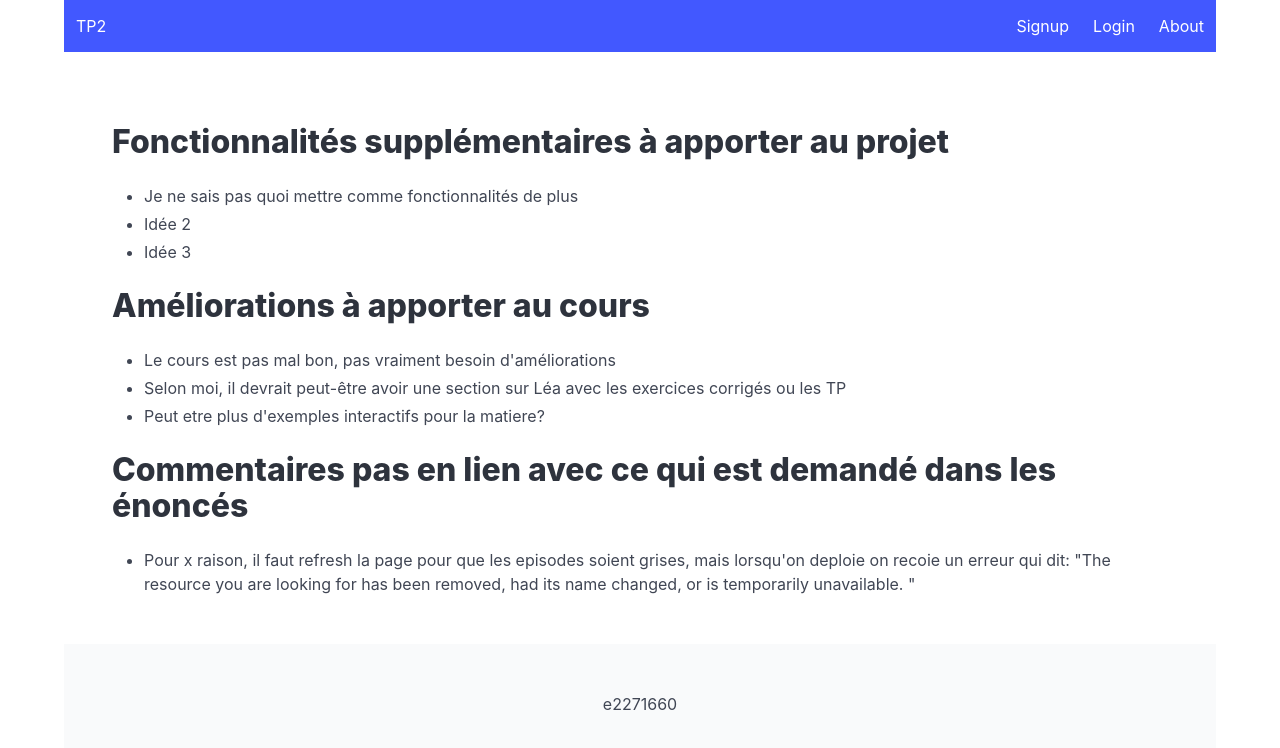
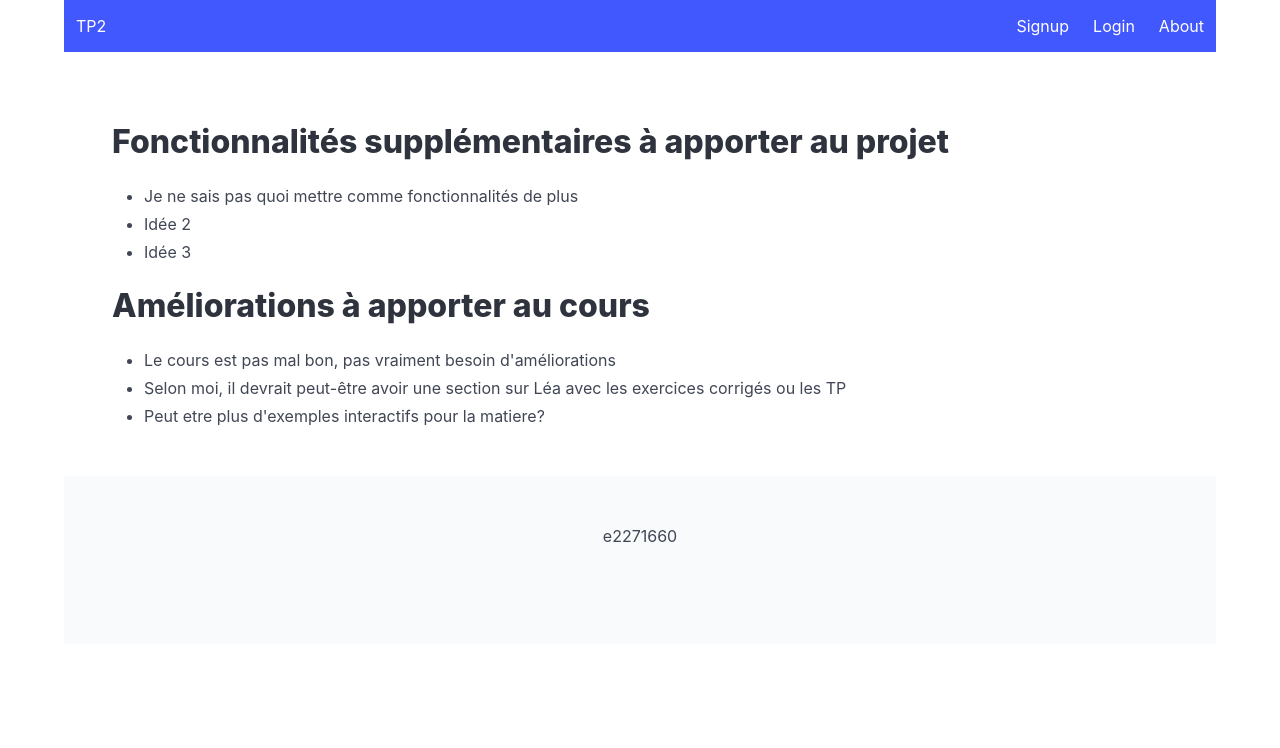
Before and after one commit to PepiDearo/tp2appwebclientes1, a React (Vite) app: page /about in a window 1280 px wide. Shown: the top 748 px of the page. Built offline with nearby package versions, Linux system fonts and the light colour scheme.

Commit message:
Commit Final

```diff
--- a/src/About.jsx
+++ b/src/About.jsx
@@ -23,14 +23,6 @@ export function About() {
         </ul>
 
 
-        <h1 className="subtitle mt-5" id="commentaires-title">
-          Commentaires pas en lien avec ce qui est demandé dans les énoncés
-        </h1>
-        <ul aria-describedby="about-desc-2">
-          <li>Pour x raison, il faut refresh la page pour que les episodes soient grises, mais lorsqu'on deploie on recoie un erreur qui dit: "The resource you are looking for has been removed, had its name changed, or is temporarily unavailable. "</li>
-
-        </ul>
-
 
       </div>
     </section>
```
